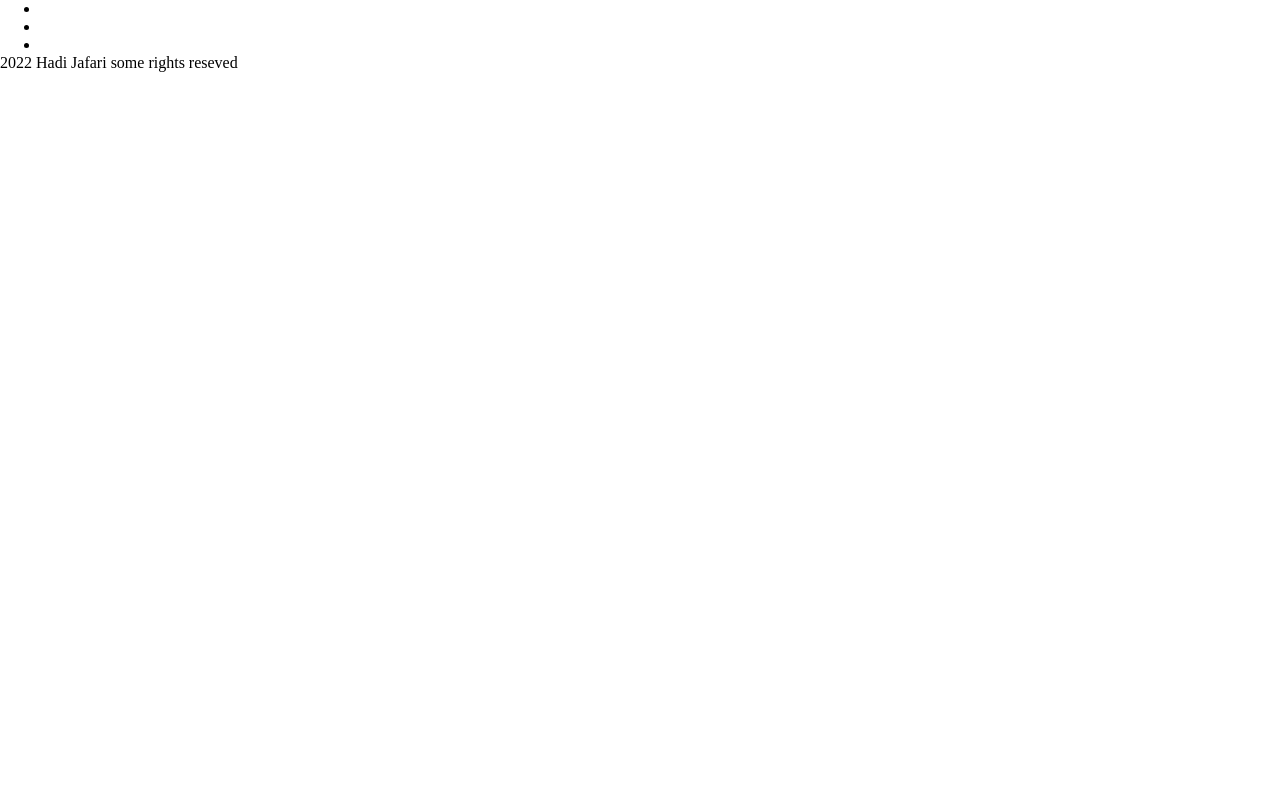
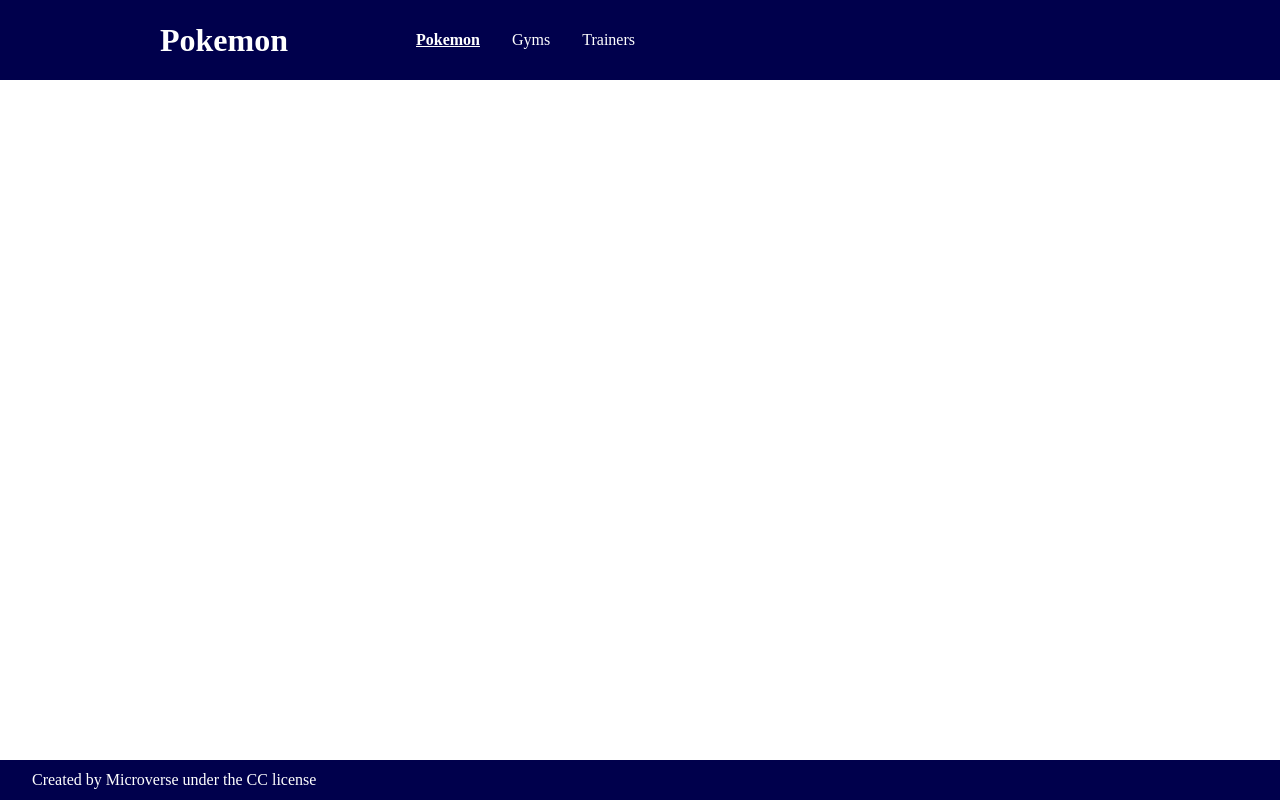
Before and after one commit to Hadi111jafari/capstone2-API-webapp, a website built with webpack: page src/index.html in a window 1280 px wide. Built offline with nearby package versions, Linux system fonts and the light colour scheme.

Commit message:
Add header and footer

```diff
--- a/src/index.html
+++ b/src/index.html
@@ -7,14 +7,19 @@
     <link rel="stylesheet" href="https://cdnjs.cloudflare.com/ajax/libs/font-awesome/4.7.0/css/font-awesome.min.css" />
     <link href="https://fonts.googleapis.com/css?family=Poppins" rel="stylesheet" />
     <!-- <link href="https://unpkg.com/aos@2.3.1/dist/aos.css" rel="stylesheet"> -->
-    <title></title>
+    <title>Pokedex</title>
 </head>
 <body>
-    <header>
-        <ul>
-            <li><a href=""></a></li>
-            <li><a href=""></a></li>
-            <li><a href="#"></a></li>
+    <header class="navbar">
+        <div class="forLogo">
+            <a href="#">
+                <h1>Pokemon</h1>
+            </a>
+        </div>
+        <ul class="navLinks">
+            <li><a href="#" class="activeNavLink">Pokemon</a></li>
+            <li><a href="#">Gyms</a></li>
+            <li><a href="#">Trainers</a></li>
         </ul>
     </header>
     <main>
@@ -23,7 +28,7 @@
         </section>
     </main>
     <footer>
-     <p>2022 Hadi Jafari some rights reseved</p>
+        <p>Created by Microverse under the CC license</p>
     </footer>
 </body>
 </html>
--- a/src/style.css
+++ b/src/style.css
@@ -1,3 +1,59 @@
+/* /scr/styles.css  */
+
 * {
+  box-sizing: border-box;
   margin: 0;
 }
+
+a {
+  text-decoration: none;
+  color: white;
+}
+
+ul {
+  list-style: none;
+  margin: 0;
+  padding: 0;
+}
+
+/* navbar */
+
+header.navbar {
+  height: 80px;
+  background-color: #00004c;
+  display: flex;
+  padding: 0 10em;
+  align-items: center;
+}
+
+.navbar a {
+  margin: 0 1em;
+}
+
+.forLogo {
+  margin-right: 7em;
+}
+
+.navLinks {
+  display: flex;
+}
+
+.activeNavLink {
+  text-decoration: underline;
+  font-weight: 700;
+}
+
+/* footer */
+
+footer {
+  height: 40px;
+  padding-left: 2em;
+  display: flex;
+  align-items: center;
+  background-color: #00004c;
+  color: white;
+  position: fixed;
+  bottom: 0;
+  left: 0;
+  right: 0;
+}
```
Also changed, not shown: 1 other file.
